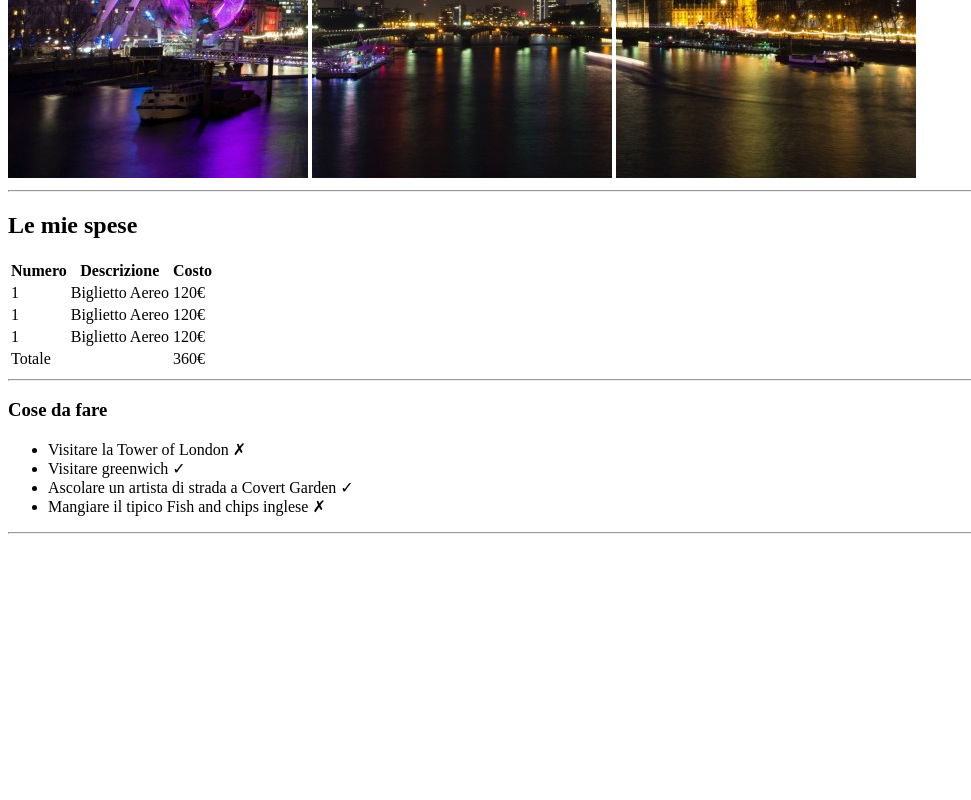
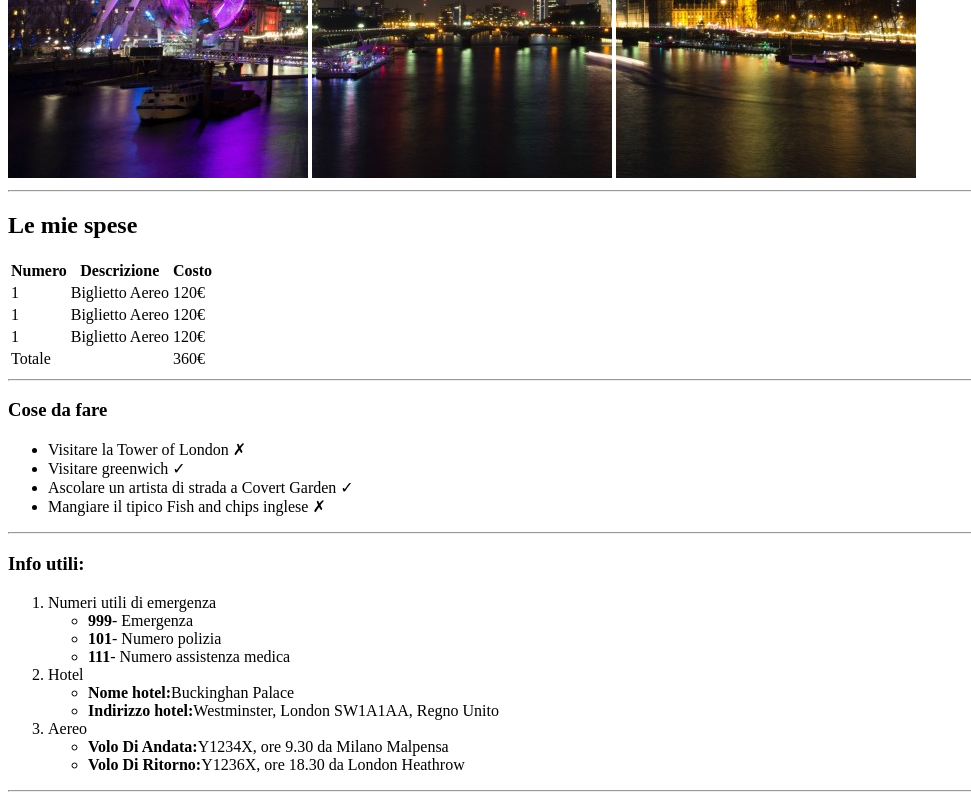
Before and after one commit to Leonardo-Corazzini/html-london-trip, a plain HTML site: page index.html in a window 1280 px wide. Shown: the part 502-1302 px from the top of the page, without its empty margins (0-971 px from the left). Before the commit the page ends 1044 px from the top, so only its background shows below. Drawn offline with Linux system fonts and the light colour scheme.

Commit message:
inserimento sezione con lista info utili

```diff
--- a/index.html
+++ b/index.html
@@ -86,7 +86,47 @@
             <hr>
          </div>
 
+       <!-- sezione con info utili -->
+        <div>
+            <!-- titolo sezione -->
+            <h3>Info utili:</h3>
+            <!-- lista info utili -->
+            <ol>
+                <li>
+                    <header>Numeri utili di emergenza</header>
+                    <!-- sottolista 1 -->
+                    <ul>
+                        <li><strong>999</strong>- Emergenza</li>
+                        <li><strong>101</strong>- Numero polizia</li>
+                        <li><strong>111</strong>- Numero assistenza medica</li>
+                    </ul>
 
+                </li>
+                <li>
+                    <header>Hotel</header>
+                    <!-- sottolista 2 -->
+                    <ul>
+                        <li><strong>Nome hotel:</strong>Buckinghan Palace</li>
+                        <li><strong>Indirizzo hotel:</strong>Westminster, London SW1A1AA, Regno Unito</li>
+                    </ul>
+
+
+
+
+                </li>
+                <li>
+                    <header>Aereo</header>
+                    <!-- sottolista 3 -->
+                    <ul>
+                        <li><strong>Volo Di Andata:</strong>Y1234X, ore 9.30 da Milano Malpensa</li>
+                        <li><strong>Volo Di Ritorno:</strong>Y1236X, ore 18.30 da London Heathrow</li>
+                    </ul>
+
+
+                </li>
+            </ol>
+            <hr>
+        </div>
 
 
 
```
